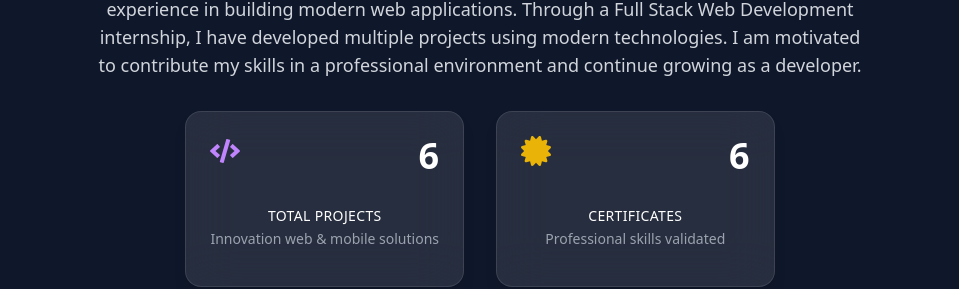
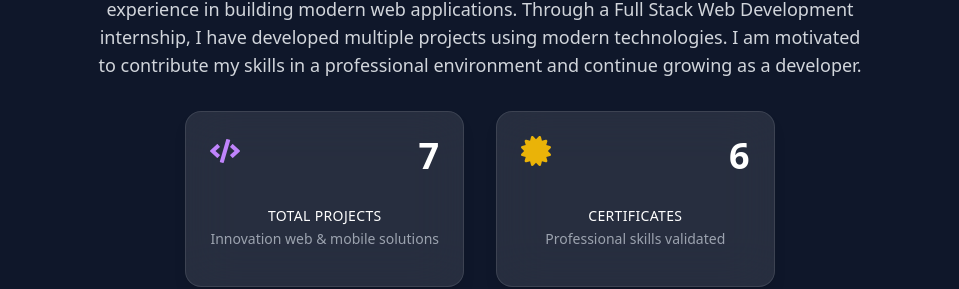
Before and after one commit to jeeva6347/jeeva-portfolio, a React (Create React App) app: page / in a window 1280 px wide. Shown: the part 1117-1406 px from the top of the page, without its empty margins (160-1119 px from the left). Built offline with nearby package versions, Linux system fonts and the light colour scheme.

Commit message:
Update About.js

```diff
--- a/src/components/About.js
+++ b/src/components/About.js
@@ -16,7 +16,7 @@ function About()
              <div className="glass-card relative w-full max-w-sm">
 
                 <FaCode className="text-3xl text-purple-400"/>
-                <h3 className="absolute top-6 right-6 text-4xl font-bold text-white">6</h3>
+                <h3 className="absolute top-6 right-6 text-4xl font-bold text-white">7</h3>
 
                 <div className="mt-10 text-center">
                 <p className="uppercase text-sm tracking-wide">Total Projects</p>
```
